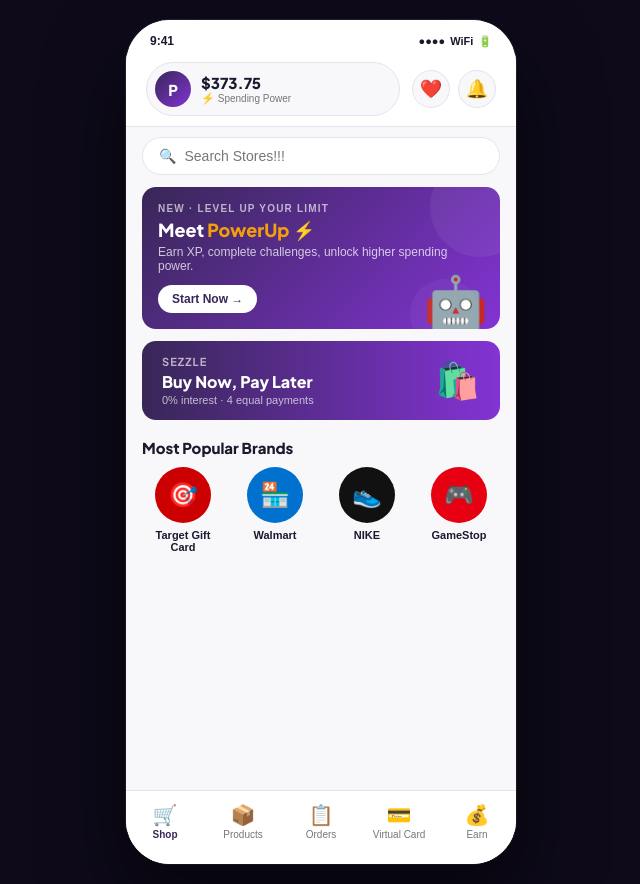
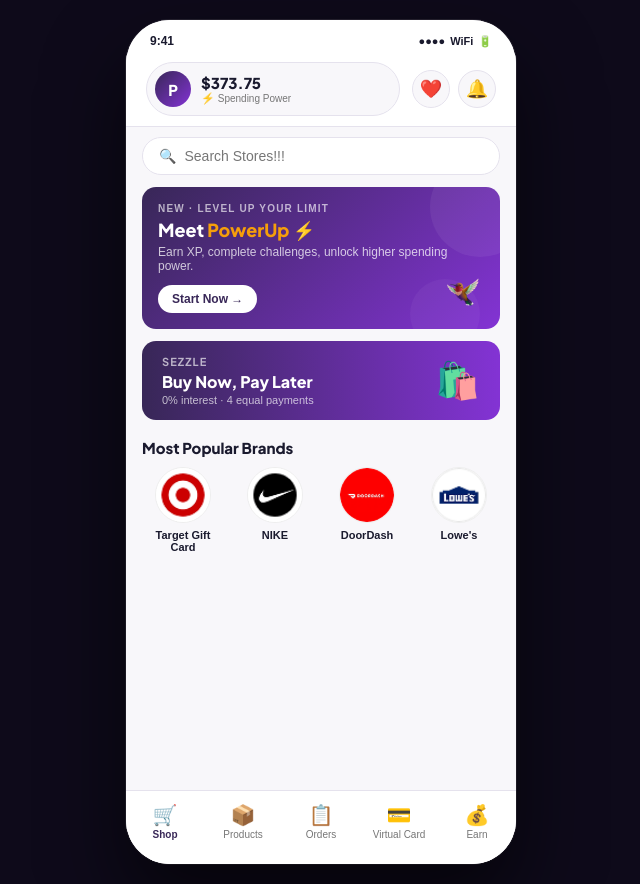
Before and after one commit to santiagotobar-a11y/Power-up-Hackaton-2026, a plain HTML site: page PowerUp_v2.html in a window 1280 px wide. Shown: the whole page, without its empty margins (319-959 px from the left). Drawn offline with Linux system fonts and the light colour scheme; a web font is replaced by a local one.

Commit message:
change logos

```diff
--- a/PowerUp_v2.html
+++ b/PowerUp_v2.html
@@ -724,7 +724,7 @@ body {
         <div class="banner-title">Meet <span>PowerUp</span> ⚡</div>
         <div class="banner-sub">Earn XP, complete challenges, unlock higher spending power.</div>
         <div class="banner-cta">Start Now →</div>
-        <div class="banner-zara">🤖</div>
+        <div class="banner-zara"><img src="bot-logo.png" style="width:52px;height:52px;object-fit:contain"></div>
       </div>
 
       <!-- Sezzle brand banner -->
@@ -741,20 +741,20 @@ body {
       <div style="padding:6px 16px 10px;font-family:var(--font-display);font-size:15px;font-weight:800;color:var(--sz-text)">Most Popular Brands</div>
       <div style="display:grid;grid-template-columns:repeat(4,1fr);gap:10px;padding:0 16px 12px">
         <div onclick="toast('Opening Target...')" style="cursor:pointer;display:flex;flex-direction:column;align-items:center;gap:6px">
-          <div style="width:56px;height:56px;border-radius:50%;background:#CC0000;display:flex;align-items:center;justify-content:center;font-size:24px">🎯</div>
+          <div style="width:56px;height:56px;border-radius:50%;overflow:hidden;background:#fff;border:1px solid #eee;display:flex;align-items:center;justify-content:center"><img src="target.png" style="width:100%;height:100%;object-fit:contain"></div>
           <div style="font-size:11px;font-weight:600;color:var(--sz-text);text-align:center">Target Gift Card</div>
         </div>
-        <div onclick="toast('Opening Walmart...')" style="cursor:pointer;display:flex;flex-direction:column;align-items:center;gap:6px">
-          <div style="width:56px;height:56px;border-radius:50%;background:#0071CE;display:flex;align-items:center;justify-content:center;font-size:24px">🏪</div>
-          <div style="font-size:11px;font-weight:600;color:var(--sz-text);text-align:center">Walmart</div>
-        </div>
         <div onclick="toast('Opening Nike...')" style="cursor:pointer;display:flex;flex-direction:column;align-items:center;gap:6px">
-          <div style="width:56px;height:56px;border-radius:50%;background:#111;display:flex;align-items:center;justify-content:center;font-size:24px">👟</div>
+          <div style="width:56px;height:56px;border-radius:50%;overflow:hidden;background:#fff;border:1px solid #eee;display:flex;align-items:center;justify-content:center"><img src="nike.png" style="width:100%;height:100%;object-fit:contain"></div>
           <div style="font-size:11px;font-weight:600;color:var(--sz-text);text-align:center">NIKE</div>
         </div>
-        <div onclick="toast('Opening GameStop...')" style="cursor:pointer;display:flex;flex-direction:column;align-items:center;gap:6px">
-          <div style="width:56px;height:56px;border-radius:50%;background:#E60012;display:flex;align-items:center;justify-content:center;font-size:24px">🎮</div>
-          <div style="font-size:11px;font-weight:600;color:var(--sz-text);text-align:center">GameStop</div>
+        <div onclick="toast('Opening DoorDash...')" style="cursor:pointer;display:flex;flex-direction:column;align-items:center;gap:6px">
+          <div style="width:56px;height:56px;border-radius:50%;overflow:hidden;background:#fff;border:1px solid #eee;display:flex;align-items:center;justify-content:center"><img src="doordash.png" style="width:100%;height:100%;object-fit:contain"></div>
+          <div style="font-size:11px;font-weight:600;color:var(--sz-text);text-align:center">DoorDash</div>
+        </div>
+        <div onclick="toast('Opening Lowe\'s...')" style="cursor:pointer;display:flex;flex-direction:column;align-items:center;gap:6px">
+          <div style="width:56px;height:56px;border-radius:50%;overflow:hidden;background:#fff;border:1px solid #eee;display:flex;align-items:center;justify-content:center"><img src="lowes.png" style="width:100%;height:100%;object-fit:contain"></div>
+          <div style="font-size:11px;font-weight:600;color:var(--sz-text);text-align:center">Lowe's</div>
         </div>
       </div>
 
@@ -793,7 +793,7 @@ body {
       <!-- PowerUp banner on profile -->
       <div class="profile-powerup-banner" onclick="goTo('screen-onboarding')">
         <div class="ppb-row">
-          <div class="ppb-zara">🤖</div>
+          <div class="ppb-zara"><img src="bot-logo.png" style="width:52px;height:52px;object-fit:contain"></div>
           <div class="ppb-text">
             <div class="ppb-title">⚡ PowerUp — Level Up Your Limit</div>
             <div class="ppb-sub">Zara has a personalized plan ready for you. Tap to start.</div>
@@ -854,7 +854,7 @@ body {
         </div>
         <div style="margin-left:auto;display:flex;gap:8px;align-items:center">
           <div style="background:rgba(56,39,87,0.08);border-radius:20px;padding:5px 10px;font-size:12px;font-weight:700;color:var(--sz-primary);font-family:var(--font-display)">⭐ <span id="xpCountNav">0</span> XP</div>
-          <div style="font-size:22px;cursor:pointer" onclick="openChat()">🤖</div>
+          <div style="font-size:22px;cursor:pointer" onclick="openChat()"><img src="bot-logo.png" style="width:52px;height:52px;object-fit:contain"></div>
         </div>
       </div>
       <div class="pu-tabs">
@@ -919,7 +919,7 @@ body {
 
       <!-- Zara advisor -->
       <div class="zara-advisor-strip" onclick="openChat()">
-        <div class="zara-strip-avatar">🤖</div>
+        <div class="zara-strip-avatar"><img src="bot-logo.png" style="width:52px;height:52px;object-fit:contain"></div>
         <div class="zara-strip-text">
           <div class="zara-strip-name">Zara · Your Growth Hacker</div>
           <div class="zara-strip-msg">Link your bank account — it's worth 500 XP 🏦</div>
@@ -1001,13 +1001,13 @@ body {
     </div>
     <!-- Milestone overlays -->
     <div class="milestone-overlay" id="milestone-streak">
-      <div class="milestone-mascot">🤖</div>
+      <div class="milestone-mascot"><img src="bot-logo.png" style="width:52px;height:52px;object-fit:contain"></div>
       <div class="milestone-big-text">10 in a row!</div>
       <div class="milestone-sub">Zara is impressed 💪</div>
       <button class="btn-primary" onclick="closeMilestone('milestone-streak')" style="width:100%">Keep Going!</button>
     </div>
     <div class="milestone-overlay" id="milestone-complete">
-      <div class="milestone-mascot">🤖</div>
+      <div class="milestone-mascot"><img src="bot-logo.png" style="width:52px;height:52px;object-fit:contain"></div>
       <div class="milestone-big-text">You completed the lesson!</div>
       <div class="milestone-sub">Amazing work, Jordan!</div>
       <div class="milestone-xp-badge">⚡ +<span id="lessonXPEarned">50</span> XP</div>
@@ -1053,7 +1053,7 @@ body {
   <div class="chat-overlay" id="chatOverlay">
     <div class="chat-nav">
       <button class="chat-back" onclick="closeChat()">←</button>
-      <div class="chat-zara-icon">🤖</div>
+      <div class="chat-zara-icon"><img src="bot-logo.png" style="width:52px;height:52px;object-fit:contain"></div>
       <div class="chat-info">
         <div class="chat-name">Zara</div>
         <div class="chat-status">● Online · Growth Hacker</div>
@@ -1116,9 +1116,9 @@ const friends = [
 ];
 
 const lessonQs = [
-  { q:'Which action gives you the MOST XP in PowerUp?', mascot:'🤖', options:[{icon:'💳',t:'Making on-time payments'},{icon:'🏦',t:'Linking your bank account',correct:true},{icon:'🎓',t:'Completing a lesson'},{icon:'🔥',t:'Logging in daily'}] },
-  { q:'What happens when you miss a scheduled payment?', mascot:'🤖', options:[{icon:'📉',t:'Your spending power decreases',correct:true},{icon:'🤷',t:'Nothing happens'},{icon:'📈',t:'Your spending power increases'},{icon:'💸',t:'You get a fee waived'}] },
-  { q:'ACH bank payments are better because they...', mascot:'🤖', options:[{icon:'💰',t:'Earn you more XP and reduce fees',correct:true},{icon:'🔐',t:'Are more secure only'},{icon:'🐢',t:'Process faster than cards'},{icon:'🎁',t:'Come with gift cards'}] },
+  { q:'Which action gives you the MOST XP in PowerUp?', mascot:'<img src="bot-logo.png" style="width:52px;height:52px;object-fit:contain">', options:[{icon:'💳',t:'Making on-time payments'},{icon:'🏦',t:'Linking your bank account',correct:true},{icon:'🎓',t:'Completing a lesson'},{icon:'🔥',t:'Logging in daily'}] },
+  { q:'What happens when you miss a scheduled payment?', mascot:'<img src="bot-logo.png" style="width:52px;height:52px;object-fit:contain">', options:[{icon:'📉',t:'Your spending power decreases',correct:true},{icon:'🤷',t:'Nothing happens'},{icon:'📈',t:'Your spending power increases'},{icon:'💸',t:'You get a fee waived'}] },
+  { q:'ACH bank payments are better because they...', mascot:'<img src="bot-logo.png" style="width:52px;height:52px;object-fit:contain">', options:[{icon:'💰',t:'Earn you more XP and reduce fees',correct:true},{icon:'🔐',t:'Are more secure only'},{icon:'🐢',t:'Process faster than cards'},{icon:'🎁',t:'Come with gift cards'}] },
 ];
 
 // ══════════════════════════════════════════════
@@ -1236,7 +1236,7 @@ function drawRadar() {
 
 // ══════════════════════════════════════════════
 // PATH NODES
-// ══════════════════════════════════════════════
+// ════════════��═════════════════════════════════
 function buildNodes() {
   const wrap = document.getElementById('nodePath'); if(!wrap) return;
   wrap.innerHTML = '';
@@ -1278,7 +1278,6 @@ function setGodFilter(btn) {
 // ══════════════════════════════════════════════
 const obSteps = [
   { type:'intro' },
-  { type:'question', q:'What\'s your main goal with PowerUp?', opts:[{icon:'💳',t:'Pay on time every time',sub:'Build payment history'},{icon:'🏦',t:'Connect my bank account',sub:'Earn 500 XP instantly'},{icon:'🎓',t:'Learn about my spending power',sub:'Understand the system'},{icon:'📈',t:'Maximize my spending limit',sub:'Unlock higher limits'}] },
   { type:'question', q:'How often do you shop with Sezzle?', opts:[{icon:'🛍️',t:'A few times a year',sub:'Casual shopper'},{icon:'📦',t:'A few times a month',sub:'Regular shopper'},{icon:'🔥',t:'Every week',sub:'Frequent shopper'},{icon:'⚡',t:'Multiple times a week',sub:'Power user'}] },
   { type:'loader' },
 ];
@@ -1295,7 +1294,7 @@ function renderObStep() {
     btn.disabled = false;
     content.innerHTML = `
       <div style="flex:1;display:flex;flex-direction:column;align-items:center;justify-content:center;padding:24px;gap:16px;overflow-y:auto">
-        <div style="font-size:72px;animation:zara-bounce 1.5s ease-in-out infinite">🤖</div>
+        <div style="font-size:72px;animation:zara-bounce 1.5s ease-in-out infinite"><img src="bot-logo.png" style="width:52px;height:52px;object-fit:contain"></div>
         <div style="font-family:var(--font-display);font-size:22px;font-weight:900;color:var(--sz-text);text-align:center">Meet Zara ⚡</div>
         <div style="font-size:14px;color:var(--sz-text-secondary);text-align:center;line-height:1.6;max-width:280px">I'm your personal Growth Hacker. I'll analyze your Sezzle profile and create a custom plan to boost your spending power.</div>
         <div style="background:var(--sz-surface);border:1px solid var(--sz-border);border-radius:14px;padding:14px 16px;text-align:center;width:100%">
@@ -1308,14 +1307,14 @@ function renderObStep() {
     const key = 'q'+obStep;
     btn.disabled = !obSelectedVals[key];
     content.innerHTML = `<div style="flex:1;overflow-y:auto;padding:16px">
-      <div style="font-size:64px;text-align:center;margin-bottom:10px;animation:zara-bounce 1.5s ease-in-out infinite">🤖</div>
+      <div style="font-size:64px;text-align:center;margin-bottom:10px;animation:zara-bounce 1.5s ease-in-out infinite"><img src="bot-logo.png" style="width:52px;height:52px;object-fit:contain"></div>
       <div style="background:var(--sz-surface);border:1.5px solid var(--sz-border);border-radius:14px 14px 14px 4px;padding:12px 16px;margin-bottom:18px;font-size:15px;font-weight:600;color:var(--sz-text);line-height:1.4">${step.q}</div>
       <div class="ob-options">${step.opts.map((o,oi)=>`<div class="ob-option${obSelectedVals[key]===oi?' selected':''}" onclick="obSelect('${key}',${oi},this)"><div class="ob-option-icon" style="background:var(--sz-surface);border:1px solid var(--sz-border)">${o.icon}</div><div class="ob-option-text"><div class="ob-option-title">${o.t}</div><div class="ob-option-sub">${o.sub}</div></div></div>`).join('')}</div>
     </div>`;
   } else if(step.type === 'loader') {
     btn.style.display = 'none';
     content.innerHTML = `<div class="loader-screen">
-      <div class="loader-zara">🤖</div>
+      <div class="loader-zara"><img src="bot-logo.png" style="width:52px;height:52px;object-fit:contain"></div>
       <div class="loader-title">Building your profile, Jordan...</div>
       <div class="loader-sub">Zara is fetching your Sezzle data and crafting your personalized plan.</div>
       <div class="loader-bar-wrap"><div class="loader-bar" id="loaderBar"></div></div>
```
Also changed, not shown: .claude/settings.json (added), Anywhere.png (added), Sezzle Logos.png (added), bot-logo.png (added), doordash.png (added), instacart.png (added), lowes.png (added), nike.png (added), powerup bot logo.png (added), sezzle_icon.png (added), target.png (added).
